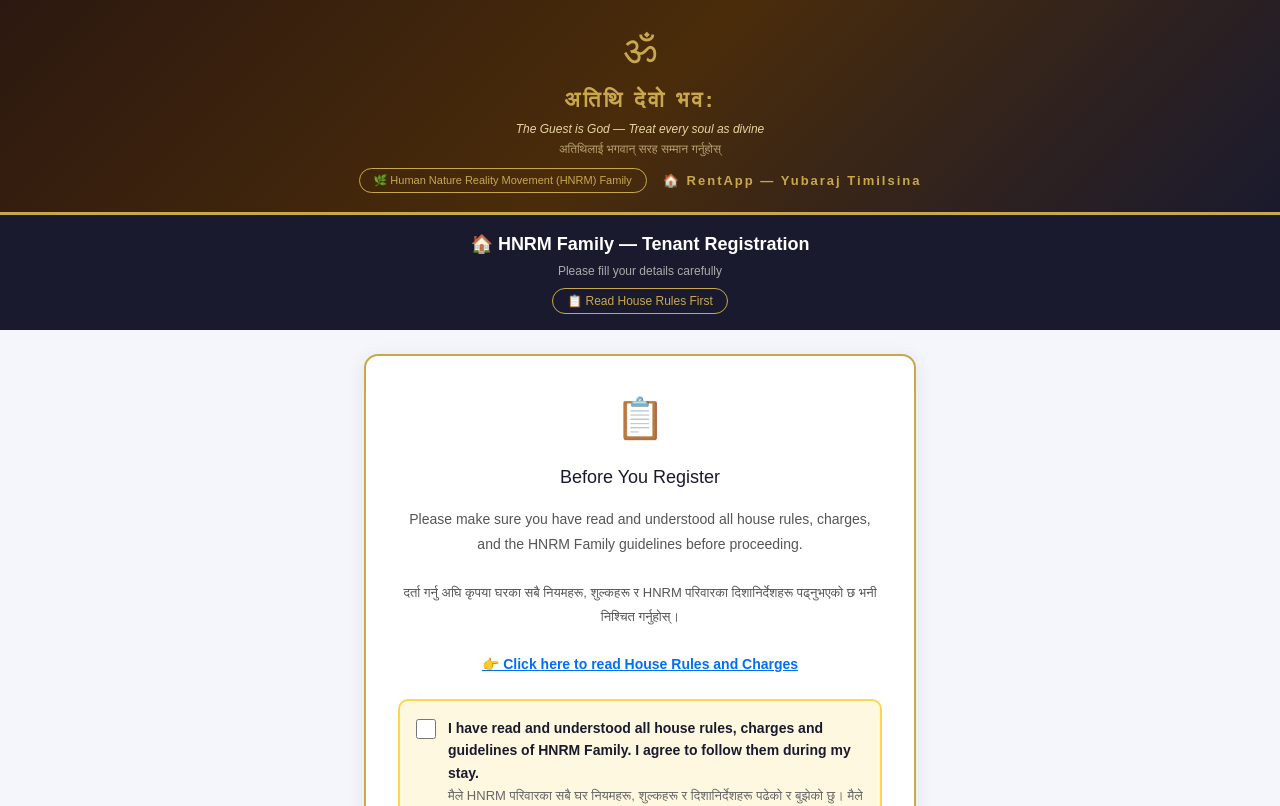
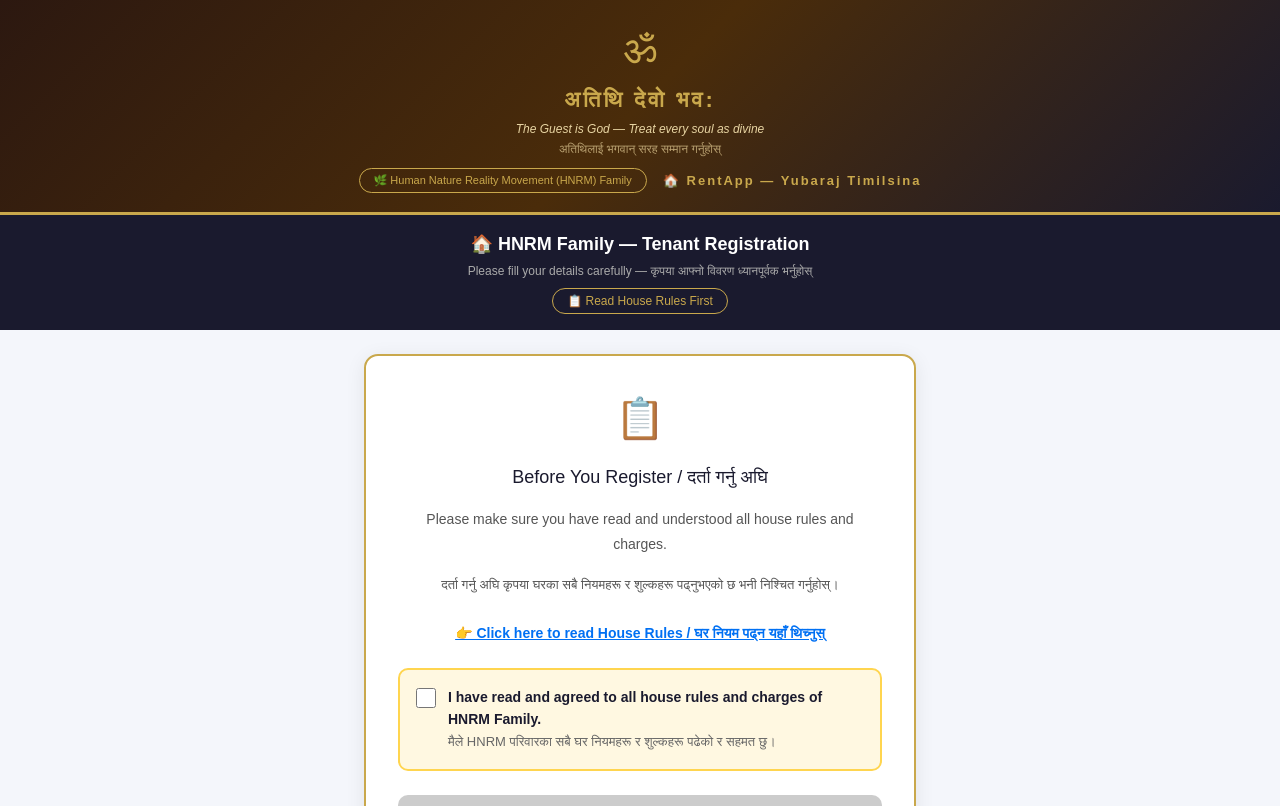
Before and after one commit to Yubahnrm/room_rent_app, a Next.js app: page /register in a window 1280 px wide. Shown: the top 806 px of the page. Built offline with nearby package versions, Linux system fonts and the light colour scheme; no server answers.

Commit message:
filter rooms by building during approval, save building id in registration

```diff
--- a/app/register/page.js
+++ b/app/register/page.js
@@ -1,9 +1,13 @@
 'use client'
 
-import { useState } from 'react'
+import { useState, Suspense } from 'react'
+import { useSearchParams } from 'next/navigation'
 import { supabase } from '../../lib/supabase'
 
-export default function Register() {
+function RegisterContent() {
+  const searchParams = useSearchParams()
+  const buildingParam = searchParams.get('building')
+
   const [agreed, setAgreed] = useState(false)
   const [form, setForm] = useState({
     full_name: '',
@@ -16,13 +20,13 @@ export default function Register() {
     temporary_address: '',
     permanent_address: '',
     number_of_people: 1,
+    family_members: '',
     emergency_contact_name: '',
     emergency_contact_phone: '',
     emergency_contact_relation: '',
     office_name: '',
     office_contact_person: '',
     office_contact_phone: '',
-    family_members: '',
   })
   const [message, setMessage] = useState('')
   const [submitted, setSubmitted] = useState(false)
@@ -40,6 +44,7 @@ export default function Register() {
       ...form,
       number_of_people: Number(form.number_of_people) || 1,
       status: 'pending',
+      building_id: buildingParam ? Number(buildingParam) : null,
     }])
     if (error) {
       setMessage('Error: ' + error.message)
@@ -88,7 +93,7 @@ export default function Register() {
           <p style={{ color: '#888', fontSize: '13px' }}>तपाईंको जानकारी प्राप्त भयो। घरधनीले छिट्टै सम्पर्क गर्नुहुनेछ।</p>
           <div style={{ marginTop: '1.5rem', padding: '1rem', background: '#f4f6fb', borderRadius: '8px', fontSize: '13px', color: '#555' }}>
             <div style={{ color: '#c9a84c', fontSize: '20px', marginBottom: '4px' }}>ॐ</div>
-            <div style={{ fontStyle: 'italic' }}>अतिथि देवो भव</div>
+            <div style={{ fontStyle: 'italic' }}>अतिथि देवो भव:</div>
             <div style={{ color: '#888', fontSize: '12px', marginTop: '4px' }}>HNRM Family — Yubaraj Timilsina</div>
           </div>
         </div>
@@ -100,69 +105,54 @@ export default function Register() {
     <main style={{ minHeight: '100vh', background: '#f4f6fb', fontFamily: 'sans-serif' }}>
 
       <div style={{ background: '#1a1a2e', padding: '1rem 1.5rem', textAlign: 'center' }}>
-        <div style={{ color: 'white', fontSize: '18px', fontWeight: '700' }}>🏠 HNRM Family — Tenant Registration</div>
-        <div style={{ color: '#aaa', fontSize: '12px', marginTop: '4px' }}>Please fill your details carefully</div>
-        <a href="/noticeboard" style={{ display: 'inline-block', marginTop: '8px', color: '#c9a84c', fontSize: '12px', border: '1px solid #c9a84c', padding: '3px 14px', borderRadius: '20px', textDecoration: 'none' }}>
+        <div style={{ color: 'white', fontSize: '18px', fontWeight: '700' }}>
+          🏠 HNRM Family — Tenant Registration
+        </div>
+        <div style={{ color: '#aaa', fontSize: '12px', marginTop: '4px' }}>
+          Please fill your details carefully — कृपया आफ्नो विवरण ध्यानपूर्वक भर्नुहोस्
+        </div>
+        <a href={buildingParam ? '/noticeboard?building=' + buildingParam : '/noticeboard'} style={{ display: 'inline-block', marginTop: '8px', color: '#c9a84c', fontSize: '12px', border: '1px solid #c9a84c', padding: '3px 14px', borderRadius: '20px', textDecoration: 'none' }}>
           📋 Read House Rules First
         </a>
       </div>
 
       <div style={{ padding: '1.5rem', maxWidth: '600px', margin: '0 auto' }}>
 
-        {/* Agreement Checkbox */}
         {!agreed && (
           <div style={{ background: 'white', borderRadius: '14px', padding: '2rem', textAlign: 'center', boxShadow: '0 4px 20px rgba(0,0,0,0.08)', border: '2px solid #c9a84c', marginBottom: '1.5rem' }}>
             <div style={{ fontSize: '40px', marginBottom: '1rem' }}>📋</div>
-            <h2 style={{ color: '#1a1a2e', margin: '0 0 1rem', fontSize: '18px' }}>Before You Register</h2>
-            <p style={{ color: '#555', fontSize: '14px', lineHeight: '1.8', marginBottom: '1.5rem' }}>
-              Please make sure you have read and understood all house rules, charges, and the HNRM Family guidelines before proceeding.
+            <h2 style={{ color: '#1a1a2e', margin: '0 0 1rem', fontSize: '18px' }}>Before You Register / दर्ता गर्नु अघि</h2>
+            <p style={{ color: '#555', fontSize: '14px', lineHeight: '1.8', marginBottom: '1rem' }}>
+              Please make sure you have read and understood all house rules and charges.
             </p>
             <p style={{ color: '#555', fontSize: '13px', lineHeight: '1.8', marginBottom: '1.5rem' }}>
-              दर्ता गर्नु अघि कृपया घरका सबै नियमहरू, शुल्कहरू र HNRM परिवारका दिशानिर्देशहरू पढ्नुभएको छ भनी निश्चित गर्नुहोस्।
+              दर्ता गर्नु अघि कृपया घरका सबै नियमहरू र शुल्कहरू पढ्नुभएको छ भनी निश्चित गर्नुहोस्।
             </p>
-
-            <a href="/noticeboard" style={{ display: 'inline-block', marginBottom: '1.5rem', color: '#0070f3', fontSize: '14px', fontWeight: '600', textDecoration: 'underline' }}>
-              👉 Click here to read House Rules and Charges
+            <a href={buildingParam ? '/noticeboard?building=' + buildingParam : '/noticeboard'} style={{ display: 'inline-block', marginBottom: '1.5rem', color: '#0070f3', fontSize: '14px', fontWeight: '600', textDecoration: 'underline' }}>
+              👉 Click here to read House Rules / घर नियम पढ्न यहाँ थिच्नुस्
             </a>
-
             <div style={{ background: '#fff8e1', borderRadius: '10px', padding: '1rem', border: '2px solid #ffd54f', marginBottom: '1.5rem', textAlign: 'left' }}>
               <label style={{ display: 'flex', alignItems: 'flex-start', gap: '12px', cursor: 'pointer' }}>
-                <input
-                  type="checkbox"
-                  onChange={e => setAgreed(e.target.checked)}
-                  style={{ width: '20px', height: '20px', marginTop: '2px', cursor: 'pointer', flexShrink: 0 }}
-                />
+                <input type="checkbox" onChange={e => setAgreed(e.target.checked)} style={{ width: '20px', height: '20px', marginTop: '2px', cursor: 'pointer', flexShrink: 0 }} />
                 <span style={{ fontSize: '14px', fontWeight: '700', color: '#1a1a2e', lineHeight: '1.6' }}>
-                  I have read and understood all house rules, charges and guidelines of HNRM Family. I agree to follow them during my stay.
+                  I have read and agreed to all house rules and charges of HNRM Family.
                   <br />
                   <span style={{ color: '#666', fontWeight: '400', fontSize: '13px' }}>
-                    मैले HNRM परिवारका सबै घर नियमहरू, शुल्कहरू र दिशानिर्देशहरू पढेको र बुझेको छु। मैले आफ्नो बसाइमा तिनीहरू पालना गर्न सहमत छु।
+                    मैले HNRM परिवारका सबै घर नियमहरू र शुल्कहरू पढेको र सहमत छु।
                   </span>
                 </span>
               </label>
             </div>
-
             <button
               onClick={() => setAgreed(true)}
               disabled={!agreed}
-              style={{
-                background: agreed ? '#1a1a2e' : '#ccc',
-                color: 'white',
-                padding: '12px 32px',
-                border: 'none',
-                borderRadius: '10px',
-                fontSize: '15px',
-                cursor: agreed ? 'pointer' : 'not-allowed',
-                width: '100%',
-                fontWeight: '700',
-              }}
+              style={{ background: agreed ? '#1a1a2e' : '#ccc', color: 'white', padding: '12px 32px', border: 'none', borderRadius: '10px', fontSize: '15px', cursor: agreed ? 'pointer' : 'not-allowed', width: '100%', fontWeight: '700' }}
             >
               {agreed ? '✅ Proceed to Registration Form' : '☐ Please tick the checkbox above first'}
             </button>
           </div>
         )}
 
-        {/* Registration Form — only shows after checkbox ticked */}
         {agreed && (
           <>
             <div style={{ background: '#e5ffe5', borderRadius: '10px', padding: '10px 14px', marginBottom: '1.5rem', fontSize: '13px', color: '#060', fontWeight: '600' }}>
@@ -170,7 +160,7 @@ export default function Register() {
             </div>
 
             <div style={section}>
-              <h2 style={{ marginTop: 0, fontSize: '16px', color: '#1a1a2e', borderBottom: '2px solid #f0f0f0', paddingBottom: '8px', marginBottom: '1rem' }}>👤 Personal Information</h2>
+              <h2 style={{ marginTop: 0, fontSize: '16px', color: '#1a1a2e', borderBottom: '2px solid #f0f0f0', paddingBottom: '8px', marginBottom: '1rem' }}>👤 Personal Information / व्यक्तिगत जानकारी</h2>
               <label style={label}>Full Name (पूरा नाम) *</label>
               <input style={input} name="full_name" value={form.full_name} onChange={handleChange} placeholder="e.g. Ram Bahadur Thapa" />
               <label style={label}>Father's Name (बुबाको नाम)</label>
@@ -184,7 +174,7 @@ export default function Register() {
             </div>
 
             <div style={section}>
-              <h2 style={{ marginTop: 0, fontSize: '16px', color: '#1a1a2e', borderBottom: '2px solid #f0f0f0', paddingBottom: '8px', marginBottom: '1rem' }}>📞 Contact Information</h2>
+              <h2 style={{ marginTop: 0, fontSize: '16px', color: '#1a1a2e', borderBottom: '2px solid #f0f0f0', paddingBottom: '8px', marginBottom: '1rem' }}>📞 Contact / सम्पर्क जानकारी</h2>
               <label style={label}>Phone Number (फोन नम्बर) *</label>
               <input style={input} name="phone" value={form.phone} onChange={handleChange} placeholder="e.g. 9841234567" />
               <label style={label}>Email (इमेल) — optional</label>
@@ -193,18 +183,14 @@ export default function Register() {
               <input style={input} name="temporary_address" value={form.temporary_address} onChange={handleChange} placeholder="e.g. Kathmandu-10, Baneshwor" />
               <label style={label}>Permanent Address (स्थायी ठेगाना)</label>
               <input style={input} name="permanent_address" value={form.permanent_address} onChange={handleChange} placeholder="e.g. Sindhupalchok-5, Melamchi" />
-              <label style={label}>Number of People Moving In (कोठामा बस्नेको संख्या) *</label>
-              <input style={input} type="number" name="number_of_people" value={form.number_of_people} onChange={handleChange} min="1" placeholder="e.g. 4" />
-              <p style={{ color: '#888', fontSize: '12px', marginTop: '-10px', marginBottom: '12px' }}>
-                Total number including yourself
-              </p>
+            </div>
 
-              <label style={label}>Family Members Details (परिवारका सदस्यहरूको विवरण)</label>
-              <p style={{ color: '#888', fontSize: '12px', marginBottom: '6px' }}>
-                Please write name and relation of each person.<br/>
-                प्रत्येक व्यक्तिको नाम र नाता लेख्नुस्।<br/>
-                Example / उदाहरण: Ram Thapa (Self/आफै), Sita Thapa (Wife/श्रीमती)
-              </p>
+            <div style={{ ...section, borderColor: '#aad4ff', background: '#f0f8ff' }}>
+              <h2 style={{ marginTop: 0, fontSize: '16px', color: '#1a1a2e', borderBottom: '2px solid #cce4ff', paddingBottom: '8px', marginBottom: '1rem' }}>👨‍👩‍👧‍👦 People in Room / कोठामा बस्नेहरू</h2>
+              <label style={label}>Number of People (संख्या)</label>
+              <input style={input} type="number" name="number_of_people" value={form.number_of_people} onChange={handleChange} min="1" />
+              <label style={label}>Details of Each Person (प्रत्येक व्यक्तिको विवरण)</label>
+              <p style={{ color: '#888', fontSize: '12px', marginBottom: '6px' }}>Write name and relation of every person / हरेक व्यक्तिको नाम र नाता लेख्नुस्</p>
               <textarea
                 style={{ ...input, resize: 'vertical', lineHeight: '1.8', minHeight: '100px' }}
                 name="family_members"
@@ -214,8 +200,8 @@ export default function Register() {
               />
             </div>
 
-            <div style={{ ...section, borderColor: '#ffaaaa' }}>
-              <h2 style={{ marginTop: 0, fontSize: '16px', color: '#c00', borderBottom: '2px solid #ffcccc', paddingBottom: '8px', marginBottom: '1rem' }}>🚨 Emergency Contact</h2>
+            <div style={{ ...section, borderColor: '#ffaaaa', background: '#fff8f8' }}>
+              <h2 style={{ marginTop: 0, fontSize: '16px', color: '#c00', borderBottom: '2px solid #ffcccc', paddingBottom: '8px', marginBottom: '1rem' }}>🚨 Emergency Contact / आपतकालीन सम्पर्क</h2>
               <label style={label}>Name (नाम)</label>
               <input style={input} name="emergency_contact_name" value={form.emergency_contact_name} onChange={handleChange} placeholder="e.g. Hari Bahadur Thapa" />
               <label style={label}>Relation (नाता)</label>
@@ -224,7 +210,7 @@ export default function Register() {
               <input style={input} name="emergency_contact_phone" value={form.emergency_contact_phone} onChange={handleChange} placeholder="e.g. 9851234567" />
             </div>
 
-            <div style={{ ...section, borderColor: '#aaaaff' }}>
+            <div style={{ ...section, borderColor: '#aaaaff', background: '#f8f8ff' }}>
               <h2 style={{ marginTop: 0, fontSize: '16px', color: '#0070f3', borderBottom: '2px solid #ccccff', paddingBottom: '8px', marginBottom: '1rem' }}>🏢 Office / Workplace — optional</h2>
               <label style={label}>Office Name (कार्यालयको नाम)</label>
               <input style={input} name="office_name" value={form.office_name} onChange={handleChange} placeholder="e.g. ABC School, XYZ Company" />
@@ -240,10 +226,7 @@ export default function Register() {
               </div>
             )}
 
-            <button
-              onClick={handleSubmit}
-              style={{ background: '#1a1a2e', color: 'white', padding: '14px 32px', border: 'none', borderRadius: '10px', fontSize: '16px', cursor: 'pointer', width: '100%', fontWeight: '700', marginBottom: '2rem' }}
-            >
+            <button onClick={handleSubmit} style={{ background: '#1a1a2e', color: 'white', padding: '14px 32px', border: 'none', borderRadius: '10px', fontSize: '16px', cursor: 'pointer', width: '100%', fontWeight: '700', marginBottom: '2rem' }}>
               ✅ Submit Registration / दर्ता गर्नुस्
             </button>
 
@@ -254,7 +237,7 @@ export default function Register() {
         )}
 
         <div style={{ textAlign: 'center', fontSize: '12px', color: '#aaa', marginBottom: '2rem' }}>
-          <div style={{ color: '#c9a84c', fontSize: '18px' }}>ॐ अतिथि देवो भव</div>
+          <div style={{ color: '#c9a84c', fontSize: '18px' }}>ॐ अतिथि देवो भव:</div>
           <div>HNRM Family — Human Nature Reality Movement</div>
           <a href="https://www.yubarajtimilsina.com.np" target="_blank" rel="noopener noreferrer" style={{ color: '#c9a84c' }}>www.yubarajtimilsina.com.np</a>
         </div>
@@ -263,3 +246,11 @@ export default function Register() {
     </main>
   )
 }
+
+export default function Register() {
+  return (
+    <Suspense fallback={<div style={{ padding: '2rem', textAlign: 'center' }}>Loading...</div>}>
+      <RegisterContent />
+    </Suspense>
+  )
+}
```
Also changed, not shown: app/registrations/page.js (+9 -6 lines).
